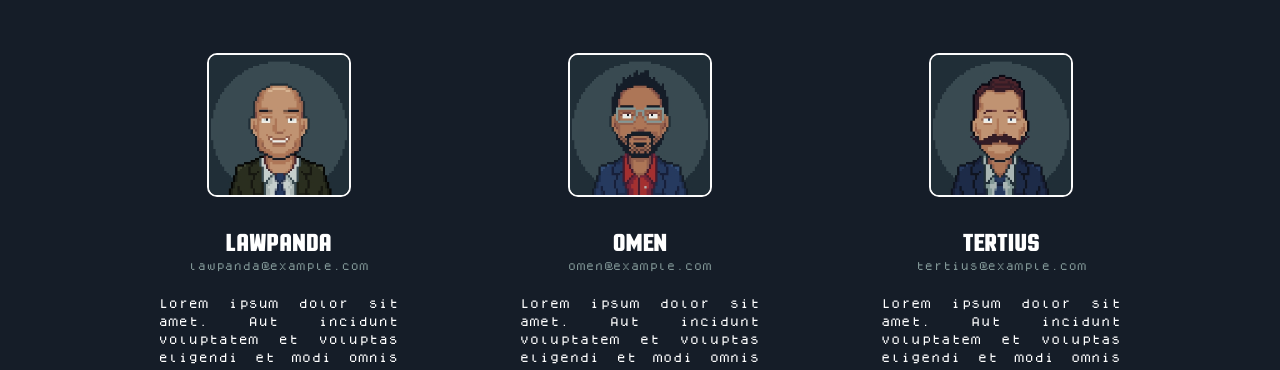
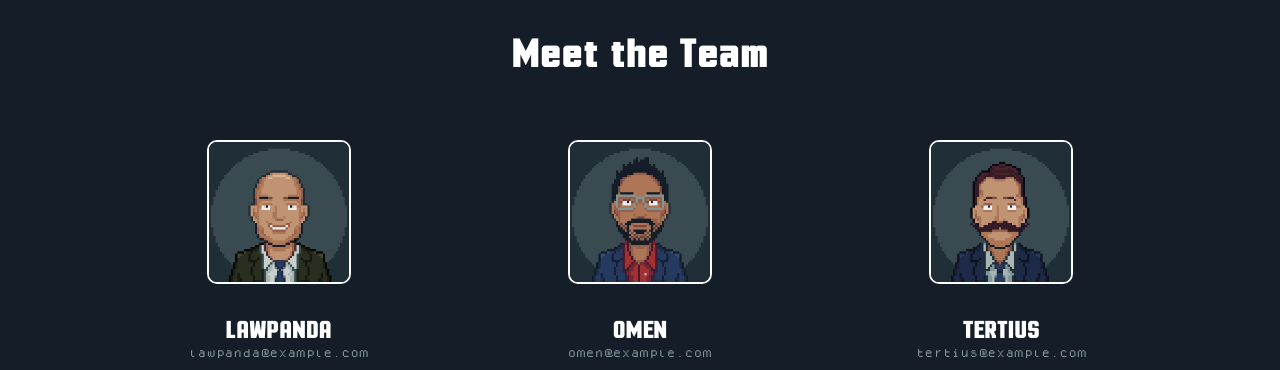
Before and after one commit to adub20018/LexFG, an Astro site: page /team in a window 1280 px wide. Shown: the part 80-450 px from the top of the page. Built offline with nearby package versions, Linux system fonts and the light colour scheme; Astro itself is replaced by a stand-in of ours.

Commit message:
added title to team page

```diff
--- a/src/pages/team.astro
+++ b/src/pages/team.astro
@@ -13,6 +13,7 @@ import Card from "../components/Card.astro";
   <main>
     <TopNav />
     <div class="team">
+      <h1 class="team__title">Meet the Team</h1>
       <div class="profile__container">
         <div class="profile">
           <img class="profile__img" src="/assets/images/Portraits13.jpeg" />
--- a/src/styles/sass/_team.scss
+++ b/src/styles/sass/_team.scss
@@ -2,8 +2,11 @@
   height: 100%;
   background-color: $color-gray;
   display: flex;
-  justify-content: center;
-  padding-top: 5rem;
+  flex-direction: column;
+  align-items: center;
+  &__title {
+    padding-bottom: 2.5rem;
+  }
 }
 .profile {
   display: flex;
```
Also changed, not shown: src/styles/style.css, 1 other file.
